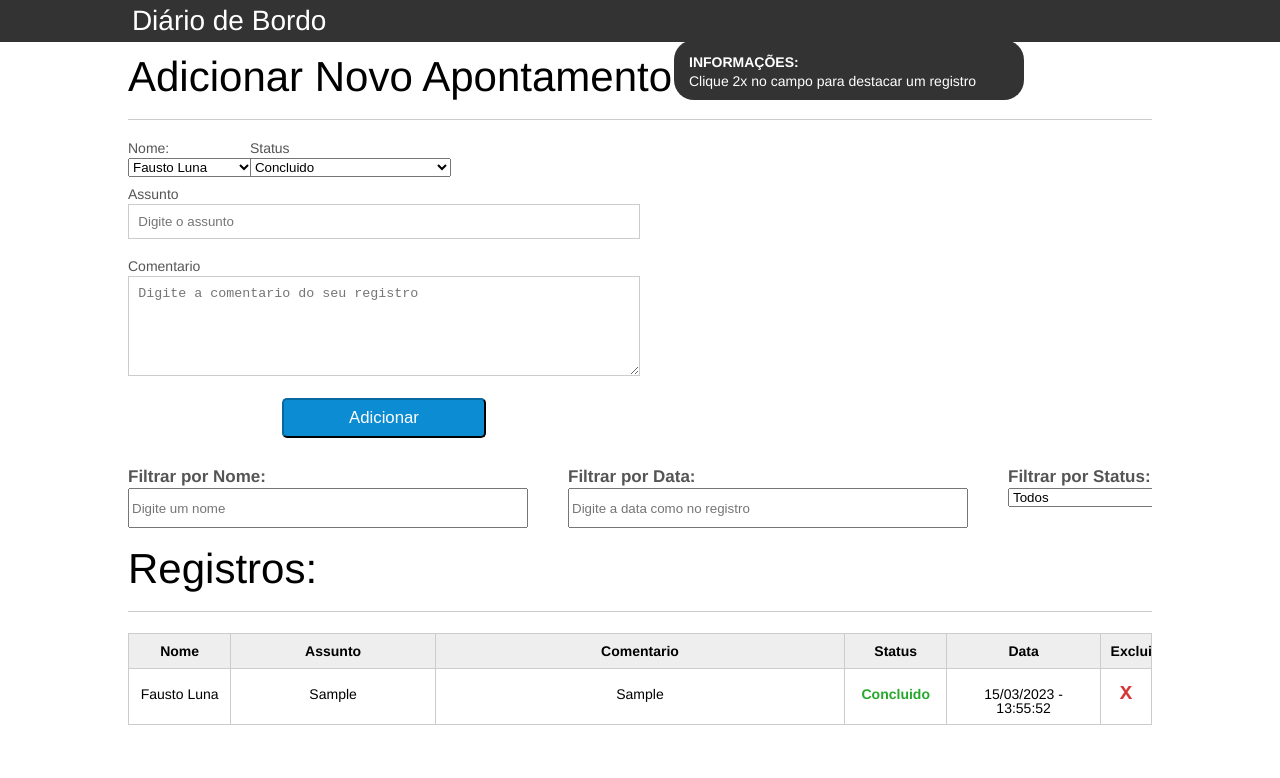
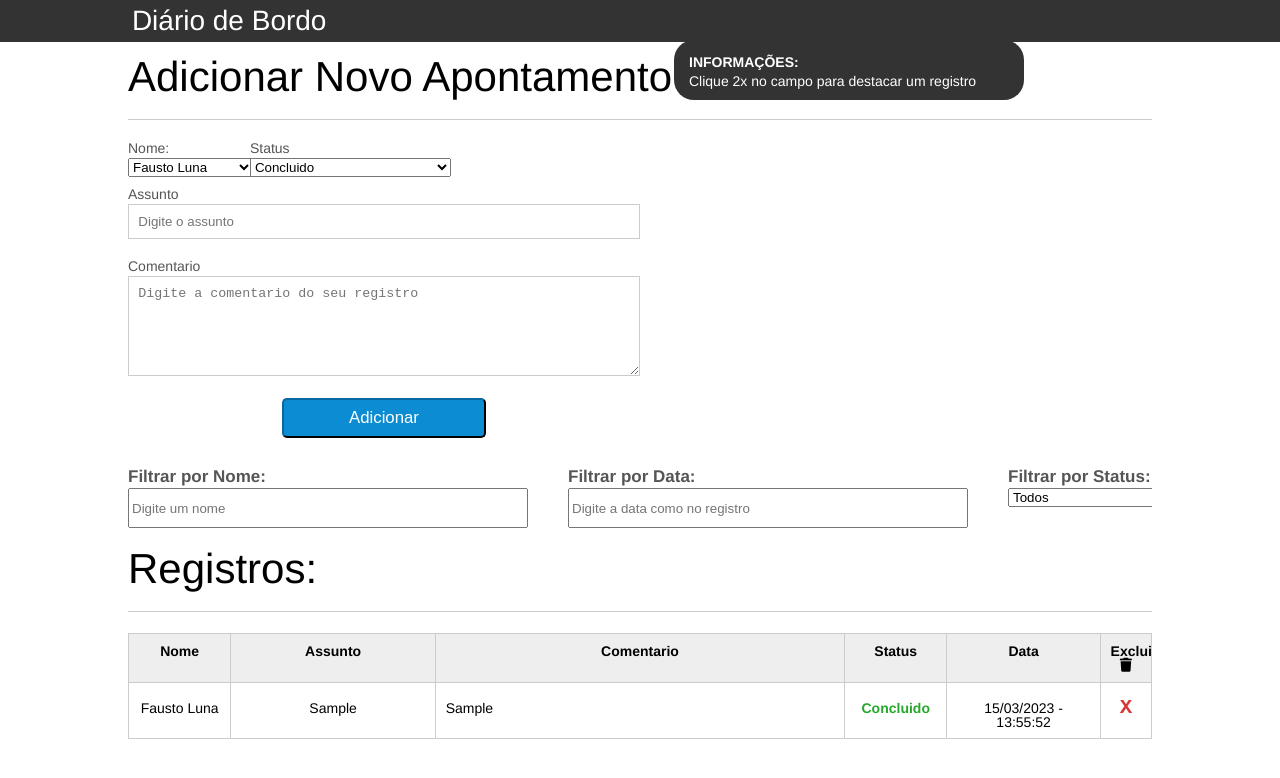
Before and after one commit to FaustoLuna/DiarioDeBordo, a plain HTML site: page index.html in a window 1280 px wide. Both pictures are taken after typing "Sample", "Sample", "Sample", "Sample" into the empty fields and a click on the button "Adicionar". Drawn offline with Linux system fonts and the light colour scheme.

Commit message:
Alterações de teste

```diff
--- a/css/index.css
+++ b/css/index.css
@@ -119,6 +119,12 @@ label{
 
 .campo-comentario{
 	height: 100px;
+
+}
+
+.info-comentario {
+    white-space: pre-line;
+	text-align: left;
 }
 
 .grupo{
--- a/index.html
+++ b/index.html
@@ -100,7 +100,7 @@
 							<th class="container_tabela">Comentario</th>
 							<th class="container_tabela">Status</th>
 							<th class="container_tabela">Data</th>
-							<th class="container_tabela">Excluir</th>
+							<th class="container_tabela">Excluir <i class="fas fa-trash"></i></th>
 						</tr>
 					</thead>
 					<tbody id="tabela-registros">
@@ -122,5 +122,6 @@
 		<script src="js/filtra.js"></script>
 		<script src="js/status.js"></script>
 		<script src="js/destaca-registro.js"></script>
+
 	</body>
 </html>
--- a/js/form.js
+++ b/js/form.js
@@ -4,7 +4,6 @@ var botaoAdicionar = document.querySelector("#adicionar-registro");
 
 			var form = document.querySelector("#form-adiciona")
 			var regristro = obtemRegistroDoFormulario(form);
-
 
 			adicionaRegistroNaTabela(regristro);
 
@@ -20,7 +19,6 @@ var botaoAdicionar = document.querySelector("#adicionar-registro");
 			  },100)
 
 });
-
 		function adicionaRegistroNaTabela(regristro){
 			var registroTr = montaTr(regristro);
 			var tabela = document.querySelector("#tabela-registros");
```
Also changed, not shown: js/remover-registro.js (line endings or trailing spaces).
